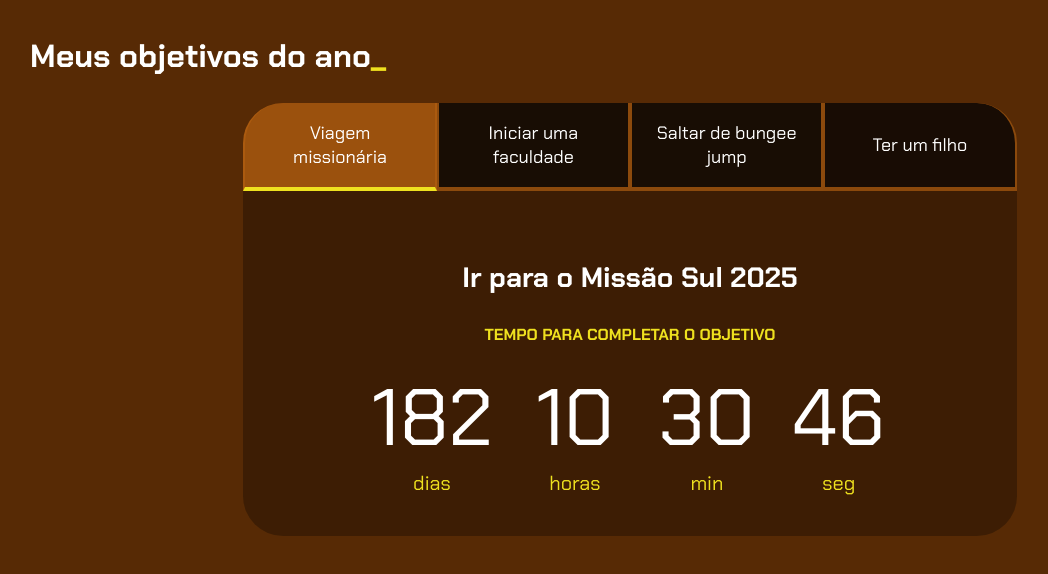
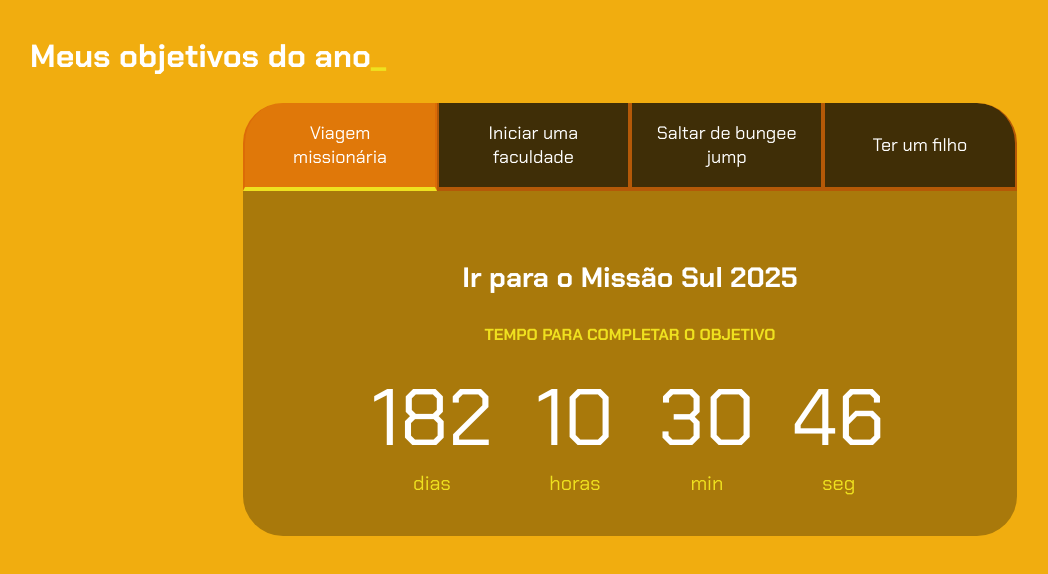
Before and after one commit to AllanaDallagnol25/Projeto-de-vida2, a plain HTML site: page index.html in a window 1280 px wide. Shown: the whole page, without its empty margins (10-1058 px from the left). Drawn offline with Linux system fonts and the light colour scheme.

Commit message:
ultimopfvr

```diff
--- a/style.css
+++ b/style.css
@@ -1,10 +1,10 @@
 @import url('https://fonts.googleapis.com/css2?family=Chakra+Petch:wght@400;700&display=swap');
 
 :root {
-    --cor-de-fundo: #542600fa;
+    --cor-de-fundo: #f1ac0bfa;
     --verde: #efe11f;
     --branco: #FFFFFF;
-    --botao-ativo: #b25f11c1;
+    --botao-ativo: #db6809c1;
     --botao-inativo: rgba(3, 3, 5, 0.747);
     --texto-fundo: rgba(1, 1, 6, 0.3);
 }
```
